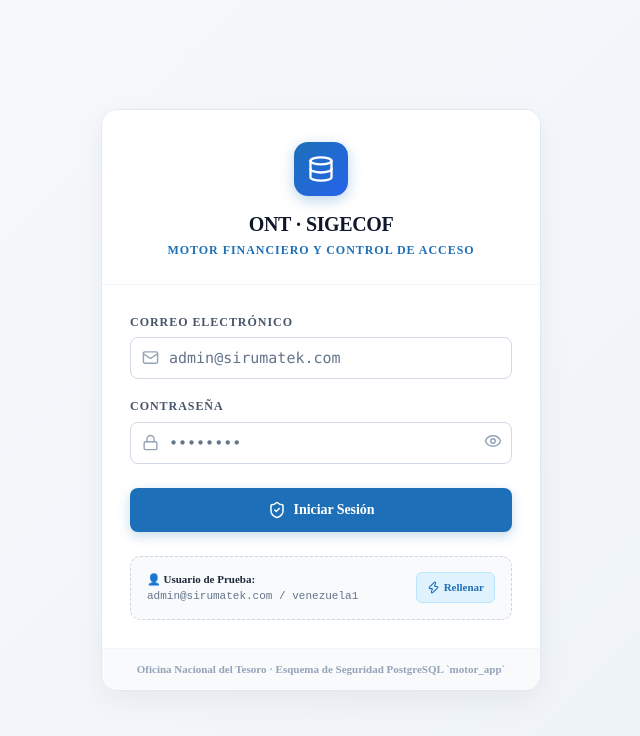
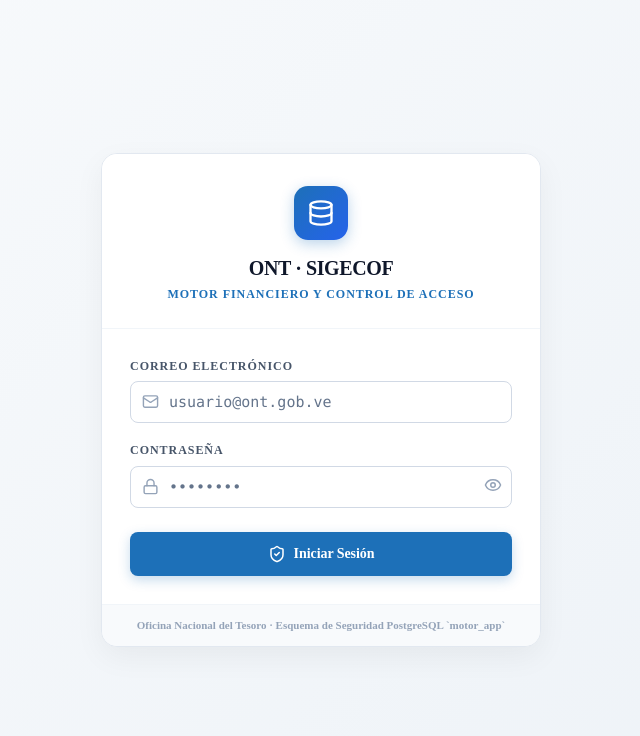
Before and after one commit to Cristianhub232/Conciliator-Engine, a Next.js app in the folder orquestador-ui/: page / in a window 1280 px wide. Shown: the top 736 px of the page, without its empty margins (319-959 px from the left). Built offline with nearby package versions, Linux system fonts and the light colour scheme.

Commit message:
fix(security): remover credenciales de prueba expuestas y tarjeta de autollenado del login

```diff
--- a/orquestador-ui/src/components/DepuracionView.tsx
+++ b/orquestador-ui/src/components/DepuracionView.tsx
@@ -274,7 +274,7 @@
         planillas_ids: Array.from(selectedPlanillaIds),
         motivo: authMotivo,
         password_autorizacion: authPassword,
-        usuario_email: usuario?.email || 'admin@sirumatek.com'
+        usuario_email: usuario?.email || 'operador@ont.gob.ve'
       });
 
       showToast(`✅ ${res.data.mensaje}`, 'success');
@@ -930,7 +930,7 @@
                 </div>
                 <div>
                   <span style={{ color: 'var(--text-muted)' }}>Usuario Autorizador:</span>
-                  <div style={{ fontWeight: 700 }}>{usuario?.email || 'admin@sirumatek.com'}</div>
+                  <div style={{ fontWeight: 700 }}>{usuario?.email || 'operador@ont.gob.ve'}</div>
                 </div>
               </div>
 
--- a/orquestador-ui/src/components/LoginView.tsx
+++ b/orquestador-ui/src/components/LoginView.tsx
@@ -10,10 +10,7 @@
   EyeOff,
   Loader2,
   AlertCircle,
-  CheckCircle2,
-  ShieldCheck,
-  Zap,
-  Layers
+  ShieldCheck
 } from 'lucide-react';
 
 export const LoginView: React.FC = () => {
@@ -39,12 +36,6 @@
       setError(res.message || 'Error al iniciar sesión.');
       setLoading(false);
     }
-  };
-
-  const handleQuickFill = () => {
-    setEmail('admin@sirumatek.com');
-    setPassword('venezuela1');
-    setError(null);
   };
 
   return (
@@ -141,7 +132,7 @@
                   type="email"
                   value={email}
                   onChange={(e) => setEmail(e.target.value)}
-                  placeholder="admin@sirumatek.com"
+                  placeholder="usuario@ont.gob.ve"
                   className="input-field mono"
                   style={{ paddingLeft: '38px', height: '42px' }}
                   required
@@ -210,48 +201,6 @@
               )}
             </button>
           </form>
-
-          {/* Tarjeta de Acceso Rápido de Prueba */}
-          <div style={{
-            marginTop: '24px',
-            padding: '14px 16px',
-            borderRadius: '10px',
-            background: '#f8fafc',
-            border: '1px dashed #cbd5e1',
-            display: 'flex',
-            alignItems: 'center',
-            justifyContent: 'space-between',
-            gap: '12px'
-          }}>
-            <div>
-              <div style={{ fontSize: '11px', fontWeight: 700, color: '#1e293b' }}>
-                👤 Usuario de Prueba:
-              </div>
-              <div style={{ fontSize: '11px', fontFamily: 'monospace', color: '#64748b' }}>
-                admin@sirumatek.com / venezuela1
-              </div>
-            </div>
-            <button
-              type="button"
-              onClick={handleQuickFill}
-              style={{
-                fontSize: '11px',
-                fontWeight: 700,
-                color: '#1d70b8',
-                background: '#e0f2fe',
-                border: '1px solid #bae6fd',
-                padding: '6px 10px',
-                borderRadius: '6px',
-                cursor: 'pointer',
-                display: 'flex',
-                alignItems: 'center',
-                gap: '4px'
-              }}
-            >
-              <Zap size={13} />
-              Rellenar
-            </button>
-          </div>
         </div>
 
         {/* Pie */}
--- a/orquestador-ui/src/components/UsuariosView.tsx
+++ b/orquestador-ui/src/components/UsuariosView.tsx
@@ -433,7 +433,7 @@
                           >
                             <Edit size={15} color="var(--brand)" />
                           </button>
-                          {u.email !== 'admin@sirumatek.com' && (
+                          {u.id !== 1 && (
                             <button
                               type="button"
                               onClick={() => handleOpenDelete(u)}
```
Also changed, not shown: 1 other file (tests, documents, lock files or other folders).
